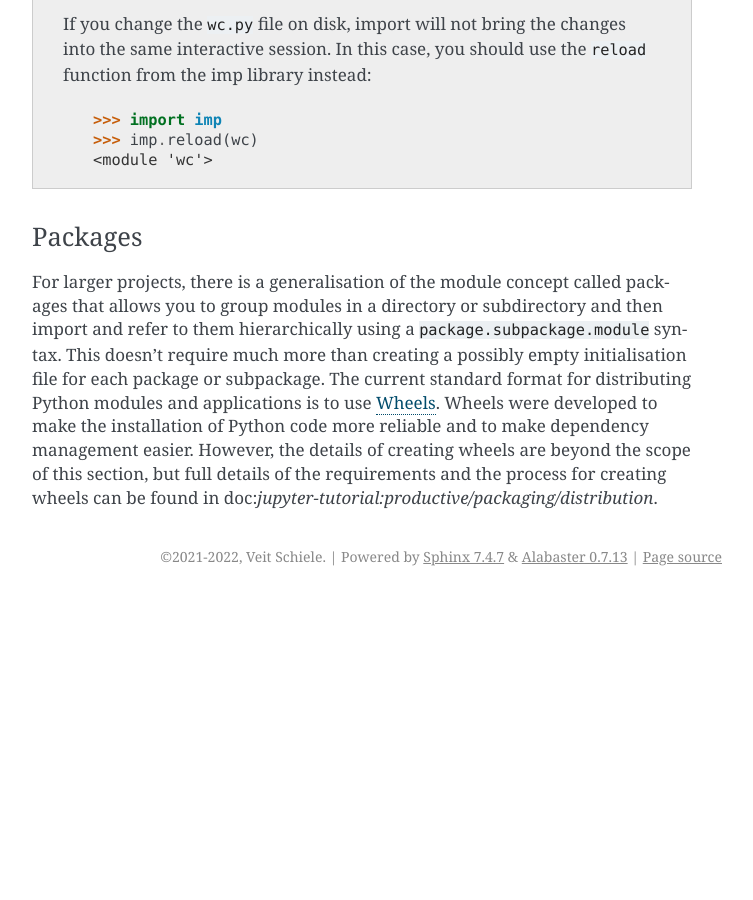
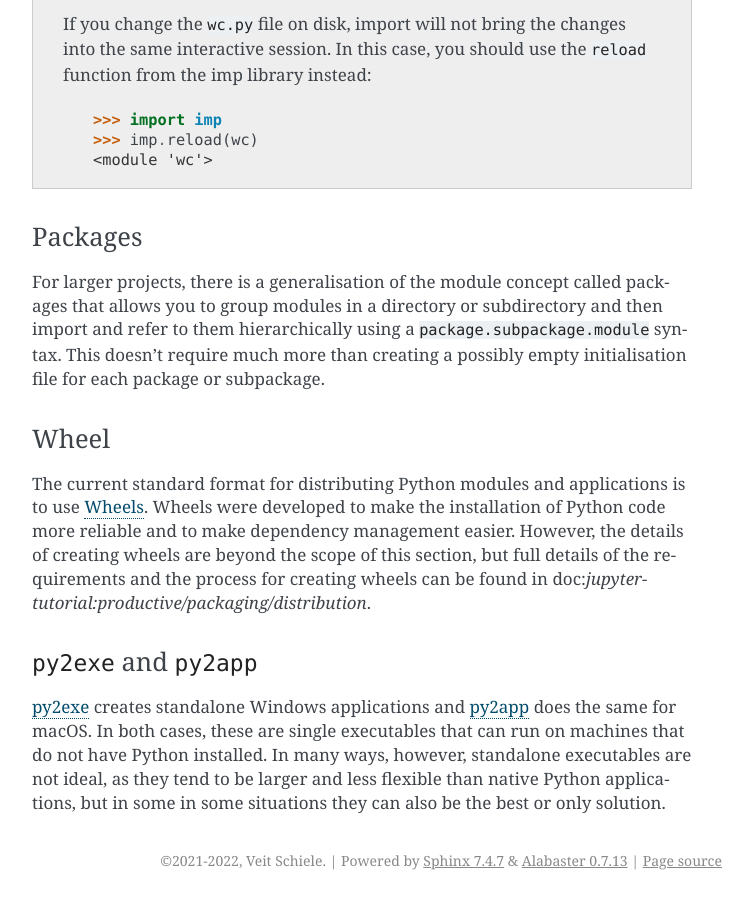
Before and after one commit to veit/python-basics-tutorial, a Sphinx documentation site: the page built from docs/modules-packages/index.rst, in a window 1280 px wide and 900 px high, scrolled down 1151 px. Shown: the whole window, without its empty margins (388-1141 px from the left). Built offline with Sphinx 7.4.7, drawn with Linux system fonts in a browser that asks for light colours; pages that are not in the unit, such as notebooks, are missing from menus; before the commit the page ends 1747 px from its top, so only the background shows below that.

Commit message:
:memo: Add py2exe and py2app

```diff
--- a/docs/modules-packages/index.rst
+++ b/docs/modules-packages/index.rst
@@ -51,7 +51,24 @@ packages that allows you to group modules in a directory or subdirectory and
 then import and refer to them hierarchically using a
 ``package.subpackage.module`` syntax. This doesn’t require much more than
 creating a possibly empty initialisation file for each package or subpackage.
+
+Wheel
+~~~~~
+
 The current standard format for distributing Python modules and applications is
 to use `Wheels <https://pythonwheels.com/>`_. Wheels were developed to make the
 installation of Python code more reliable and to make dependency management
-easier. However, the details of creating wheels are beyond the scope of this section, but full details of the requirements and the process for creating wheels can be found in doc:`jupyter-tutorial:productive/packaging/distribution`.
+easier. However, the details of creating wheels are beyond the scope of this
+section, but full details of the requirements and the process for creating
+wheels can be found in doc:`jupyter-tutorial:productive/packaging/distribution`.
+
+``py2exe`` and ``py2app``
+~~~~~~~~~~~~~~~~~~~~~~~~~
+
+`py2exe <https://www.py2exe.org/>`_ creates standalone Windows applications and
+`py2app <https://py2app.readthedocs.io/en/latest/>`_ does the same for macOS. In
+both cases, these are single executables that can run on machines that do not
+have Python installed. In many ways, however, standalone executables are not
+ideal, as they tend to be larger and less flexible than native Python
+applications, but in some in some situations they can also be the best or only
+solution.
```
